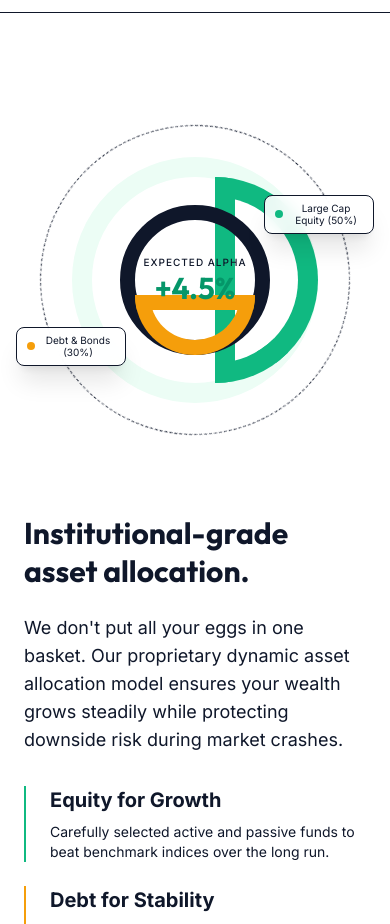
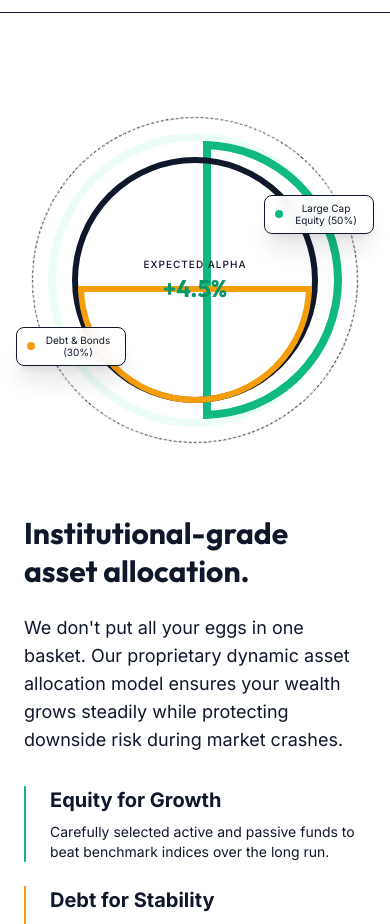
Before and after one commit to Sanjay-rana001/FundWealth, a Next.js app: page / in a window 390 px wide. Shown: the part 8580-9504 px from the top of the page. Built offline with nearby package versions, Linux system fonts and the light colour scheme.

Commit message:
Fix Portfolio rings overlap and ScrollToTop button scale on mobile

```diff
--- a/src/components/home/PortfolioIllustration.tsx
+++ b/src/components/home/PortfolioIllustration.tsx
@@ -8,19 +8,19 @@ export function PortfolioIllustration() {
         {/* Abstract Data Visualization */}
         <div className="relative aspect-square max-w-md mx-auto w-full">
           {/* Outer ring */}
-          <div className="absolute inset-4 rounded-full border border-primary-200 border-dashed animate-[spin_60s_linear_infinite]"></div>
+          <div className="absolute inset-2 md:inset-4 rounded-full border border-primary-200 border-dashed animate-[spin_60s_linear_infinite]"></div>
           {/* Middle ring */}
-          <div className="absolute inset-12 rounded-full border-[20px] border-primary-50">
-            <div className="absolute top-0 right-0 w-1/2 h-full border-[20px] border-primary-500 rounded-r-full -mx-[20px]"></div>
+          <div className="absolute inset-6 md:inset-12 rounded-full border-[8px] md:border-[20px] border-primary-50">
+            <div className="absolute top-0 right-0 w-1/2 h-full border-[8px] md:border-[20px] border-primary-500 rounded-r-full -mx-[8px] md:-mx-[20px]"></div>
           </div>
           {/* Inner ring */}
-          <div className="absolute inset-24 rounded-full border-[15px] border-accent-50">
-            <div className="absolute bottom-0 left-0 w-full h-1/2 border-[15px] border-accent-500 rounded-b-full -my-[15px]"></div>
+          <div className="absolute inset-12 md:inset-24 rounded-full border-[6px] md:border-[15px] border-accent-50">
+            <div className="absolute bottom-0 left-0 w-full h-1/2 border-[6px] md:border-[15px] border-accent-500 rounded-b-full -my-[6px] md:-my-[15px]"></div>
           </div>
 
           <div className="absolute inset-0 flex items-center justify-center flex-col z-10">
             <span className="text-[10px] md:text-sm text-foreground/60 uppercase tracking-widest font-medium">Expected Alpha</span>
-            <span className="text-3xl md:text-5xl font-display font-bold text-primary-600">+4.5%</span>
+            <span className="text-2xl md:text-5xl font-display font-bold text-primary-600">+4.5%</span>
           </div>
 
           {/* Legend floating cards */}
--- a/src/components/ui/ScrollToTop.tsx
+++ b/src/components/ui/ScrollToTop.tsx
@@ -107,7 +107,7 @@ export function ScrollToTop() {
           </svg>
 
           {/* Mouse Outline Container with Arrows Inside */}
-          <div className={`relative z-10 w-5 h-8 rounded-full border-2 flex items-center justify-center overflow-hidden transition-colors duration-300 ${
+          <div className={`relative z-10 w-3 h-5 md:w-5 md:h-8 rounded-full border-[1.5px] md:border-2 flex items-center justify-center overflow-hidden transition-colors duration-300 ${
             isScrolling ? "border-primary-600" : "border-slate-800 group-hover:border-primary-600"
           }`}>
 
@@ -115,7 +115,7 @@ export function ScrollToTop() {
             <ArrowUp
               size={12}
               strokeWidth={3}
-              className={`absolute transition-all duration-200 custom-hover-bounce ${
+              className={`absolute w-2 h-2 md:w-3 md:h-3 transition-all duration-200 custom-hover-bounce ${
                 isScrolling
                   ? "opacity-0"
                   : "text-slate-800 group-hover:text-primary-600"
@@ -126,7 +126,7 @@ export function ScrollToTop() {
             <ArrowUp
               size={12}
               strokeWidth={3}
-              className={`absolute text-primary-600 opacity-0 ${
+              className={`absolute w-2 h-2 md:w-3 md:h-3 text-primary-600 opacity-0 ${
                 isScrolling ? "animate-shoot" : ""
               }`}
             />
@@ -135,7 +135,7 @@ export function ScrollToTop() {
             <ArrowUp
               size={12}
               strokeWidth={3}
-              className={`absolute text-primary-600 opacity-0 ${
+              className={`absolute w-2 h-2 md:w-3 md:h-3 text-primary-600 opacity-0 ${
                 isScrolling ? "animate-shoot-delayed" : ""
               }`}
             />
```
